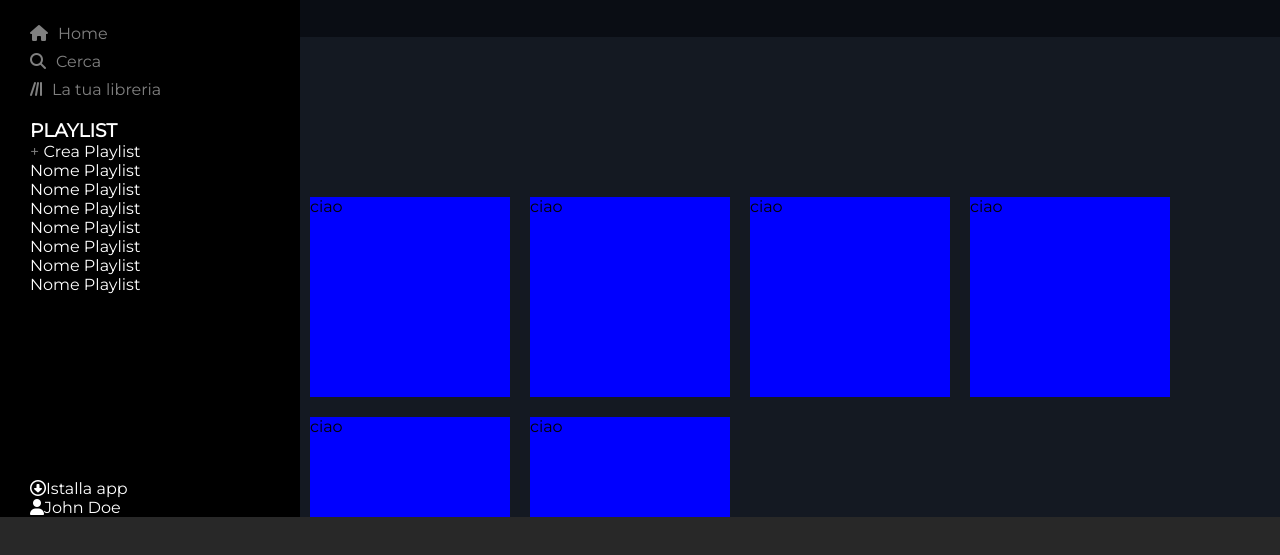
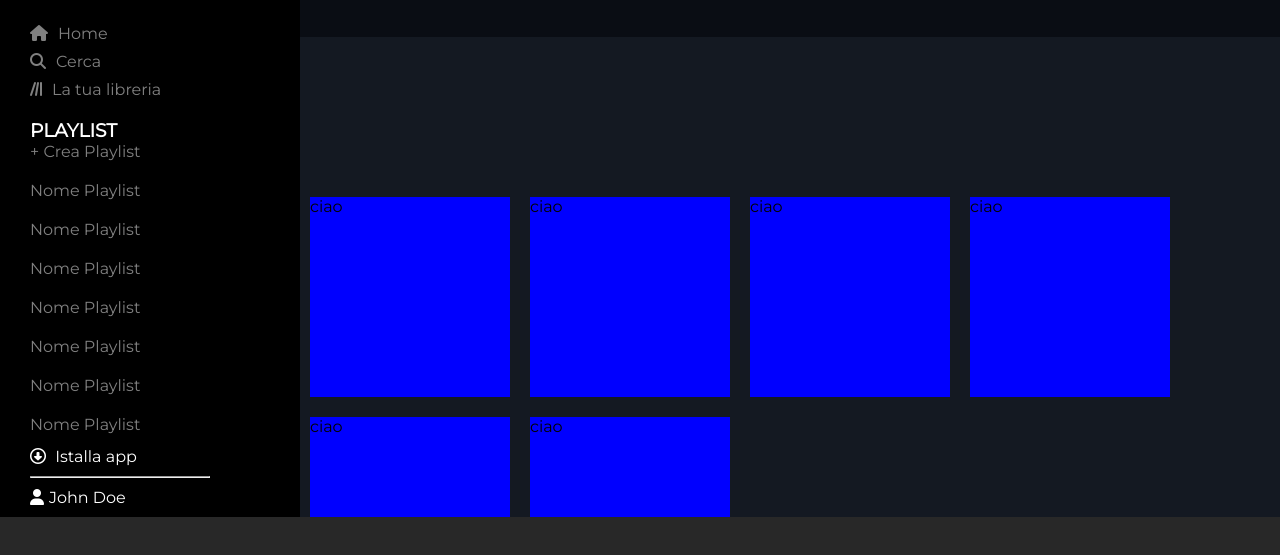
Before and after one commit to Domenico-Lo-Giudice/html-css-spotifyweb, a plain HTML site: page index.html in a window 1280 px wide. Shown: the part 83-638 px from the top of the page. Drawn offline with Linux system fonts and the light colour scheme.

Commit message:
Adjustements

```diff
--- a/css/style.css
+++ b/css/style.css
@@ -40,6 +40,9 @@ ul {
     list-style-type: none;
 }
 
+ul > li {
+    margin-top: 20px;
+}
 
 .nav {
     margin-bottom: 20px;
@@ -47,9 +50,30 @@ ul {
 
 .profile {
     margin-top: auto;
+    margin-bottom: 10px;
 }
 
 
+
+.profile > p > i {
+    margin-right: 5px;
+}
+
+
+
+hr {
+    margin-top: 10px;
+    margin-bottom: 10px;
+}
+
+.playlist {
+    overflow: auto;
+    color: grey;
+}
+
+.playlist > h3 {
+    color: white;
+}
 
 .nav > div > a > i {
     margin-top: 10px;
@@ -66,6 +90,7 @@ ul {
     margin-top: 20px;
     margin-bottom: 20px;
 }
+
 
 /****** FINE SIDE-BAR ******/
 
--- a/index.html
+++ b/index.html
@@ -51,6 +51,7 @@
 							<li>Nome Playlist</li>
 							<li>Nome Playlist</li>
 							<li>Nome Playlist</li>
+
 						</ul>
 
 					</div>
@@ -60,7 +61,8 @@
 				</section>
 
 				<section class="profile">
-					<p><i class="fa-regular fa-circle-down"></i>Istalla app</p>
+					<p> <i class="fa-regular fa-circle-down"></i> Istalla app</p>
+					<hr>
 					<p><i class="fa-solid fa-user"></i>John Doe</p>
 
 				</section>
```
